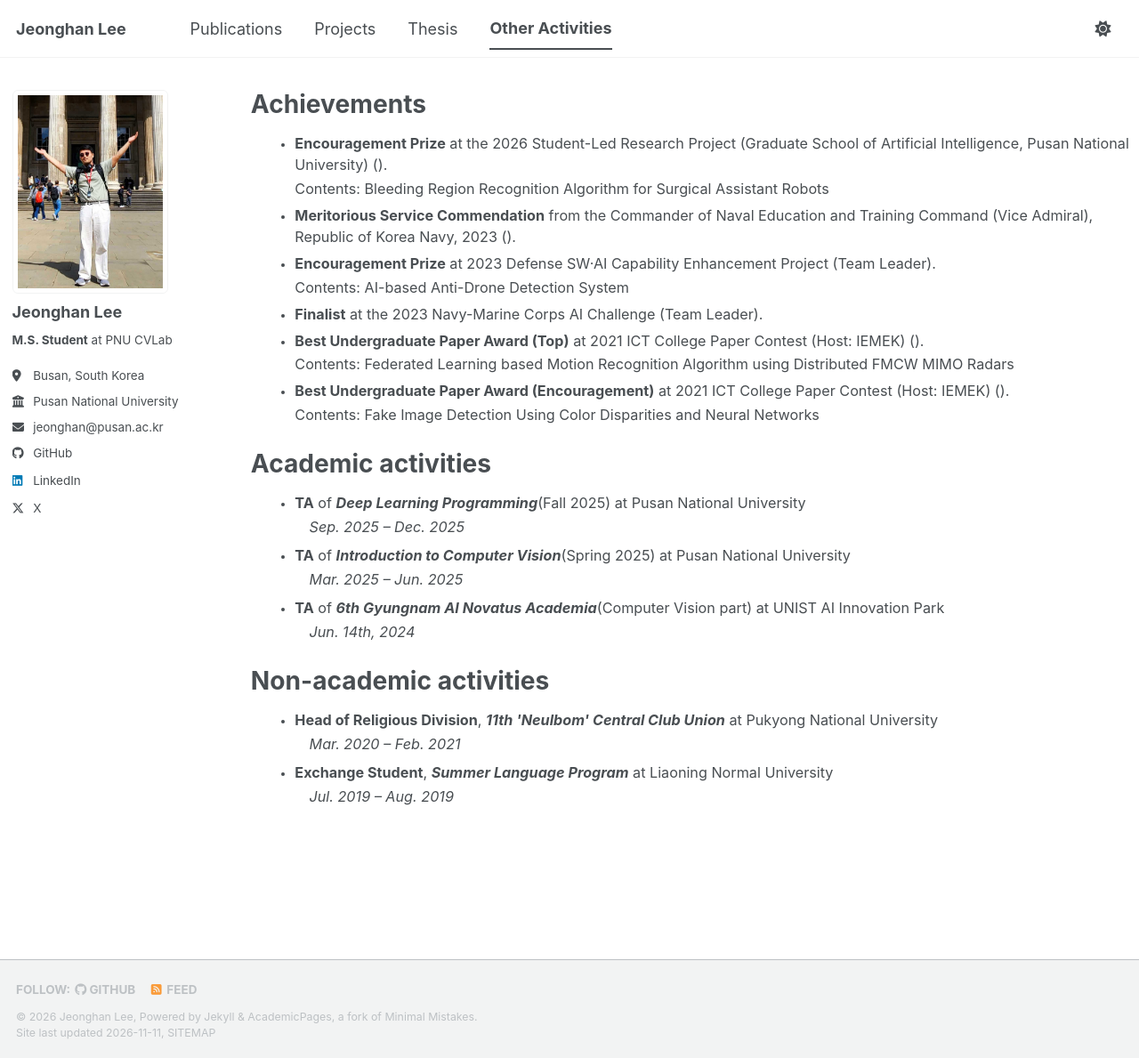
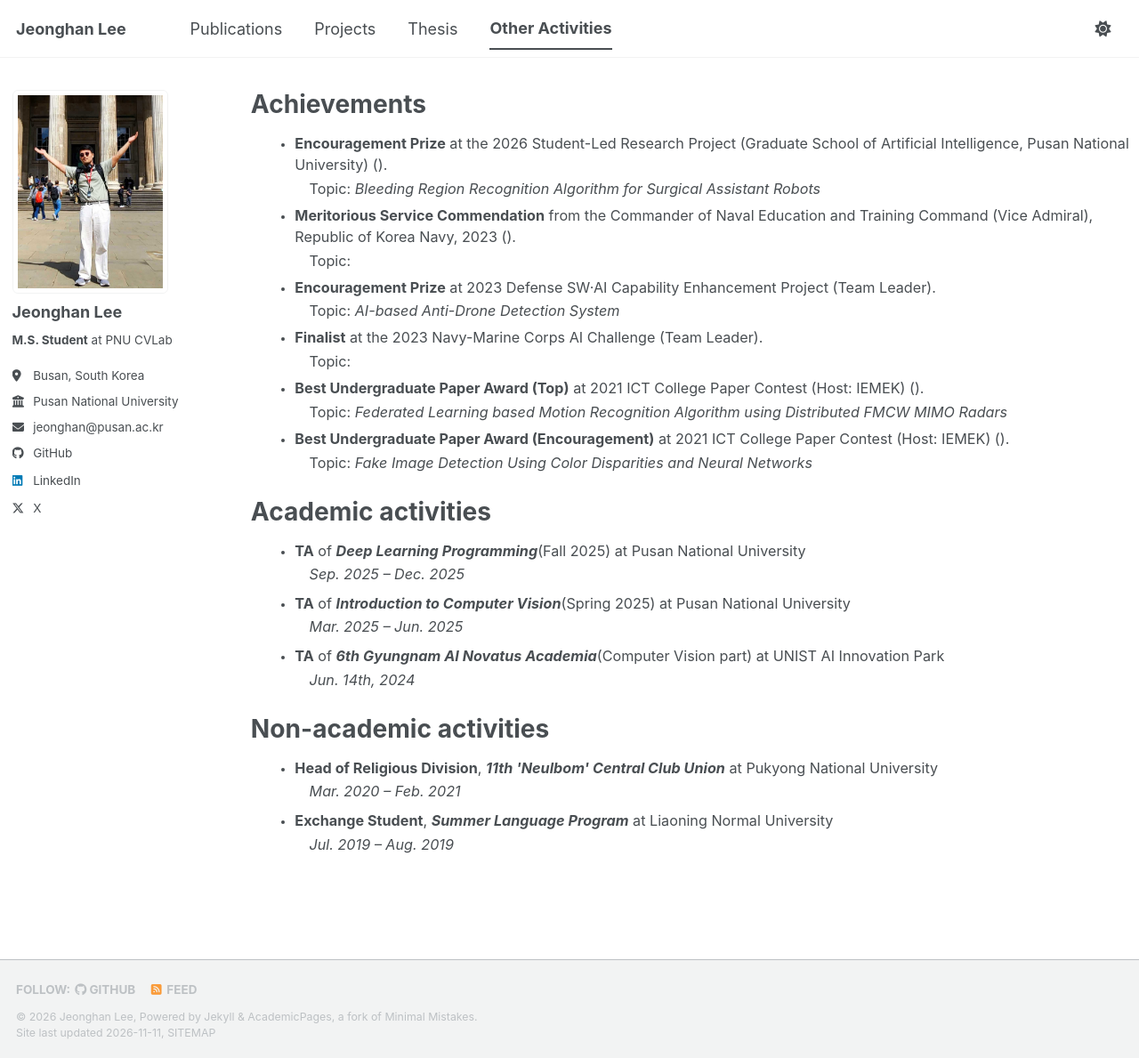
Before and after one commit to jhan-lee/jhan-lee.github.io, a Jekyll site: the page built from _pages/cv.md, in a window 1280 px wide and 1189 px high. Shown: the whole window at 89% size. Built offline with Jekyll 4.4.1, drawn with Linux system fonts in a browser that asks for light colours; a script bundle is joined from its source files by our own code; library files that are not in the unit come from our copies.

Commit message:
edit other activities

```diff
--- a/_includes/achievement-entry.html
+++ b/_includes/achievement-entry.html
@@ -2,6 +2,6 @@
 
 <li class="achievement-entry"><strong>{{ post.award }}</strong> {{ post.detail }}{% if post.role != blank %} <span class="achievement-entry__role">({{ post.role }})</span>{% endif %}.
 {% if post.note != blank %}
-<div class="achievement-entry__note">{{ post.note }}</div>
+<div class="achievement-entry__note">Topic: <em>{{ post.note }}</em></div>
 {% endif %}
 </li>
--- a/_sass/layout/_archive.scss
+++ b/_sass/layout/_archive.scss
@@ -108,7 +108,7 @@
 }
 
 .achievement-entry__note {
-  margin: 0.15em 0 0;
+  margin: 0.15em 0 0 1em;
 }
 
 .activity-entry__details {
```
Also changed, not shown: _achievements/2021-05-01-iemek-paper-award-encouragement.md (+1 -1 lines), _achievements/2021-05-02-iemek-paper-award-top.md (+1 -1 lines), _achievements/2023-12-01-defense-sw-ai.md (+1 -1 lines), _achievements/2026-01-01-student-led-research.md (+1 -1 lines).
